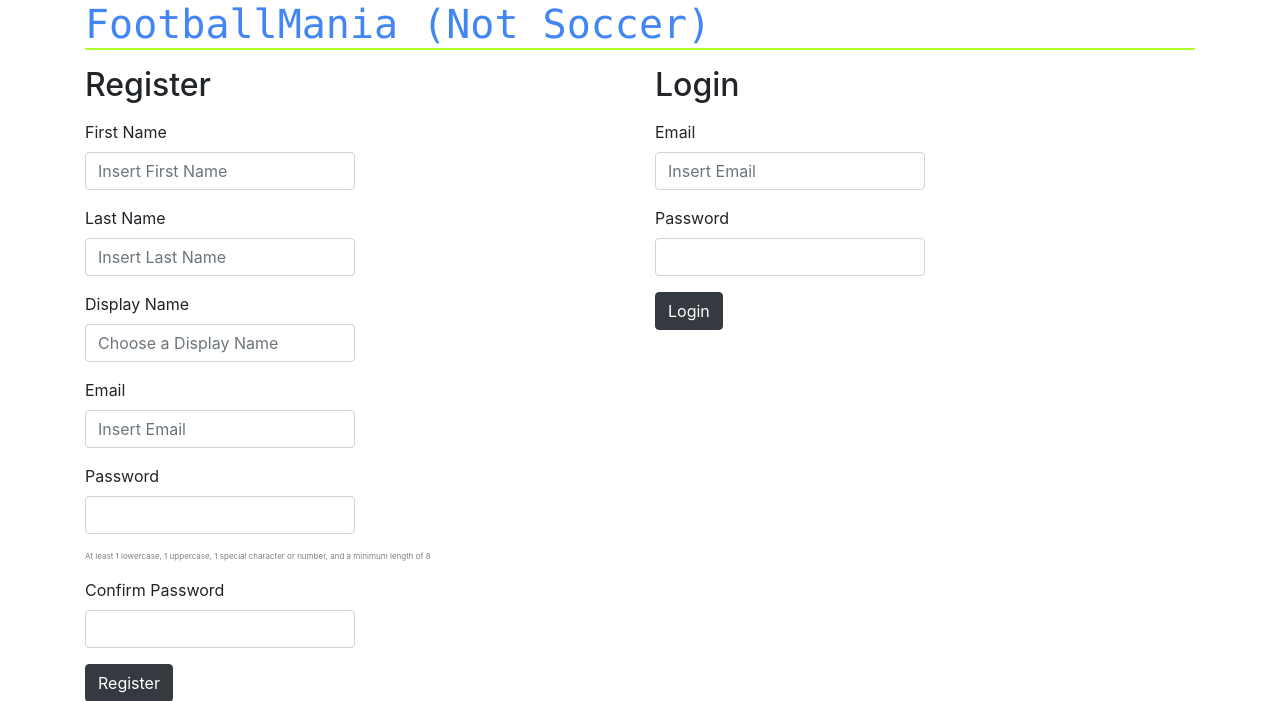
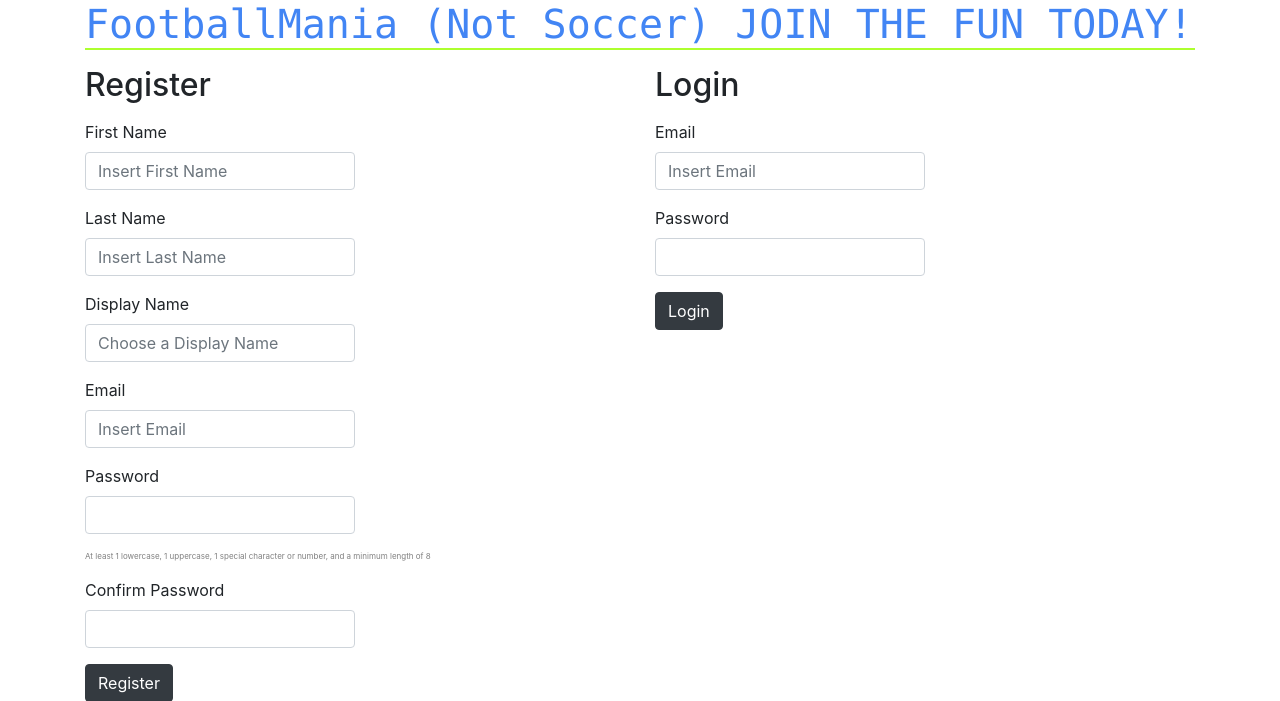
Before and after one commit to Joel1210/FFF, a Django app: page / in a window 1280 px wide. Shown: the top 701 px of the page. Run offline with Django 3.2, Linux system fonts and the light colour scheme; parts of the project's set-up code (start-up, migrations or seed data) failed here and were passed over; some libraries are stand-ins or nearby versions.

Commit message:
Small edit to index.html

```diff
--- a/apps/user/templates/user/index.html
+++ b/apps/user/templates/user/index.html
@@ -16,7 +16,7 @@
 
 <body>
     <div class="container">
-        <h1 class="mb-3">FootballMania (Not Soccer)</h1>
+        <h1 class="mb-3">FootballMania (Not Soccer)   JOIN THE FUN TODAY!</h1>
         <div class="row mt-2">
             <div class="col-6">
                 <h2>Register</h2>
```
